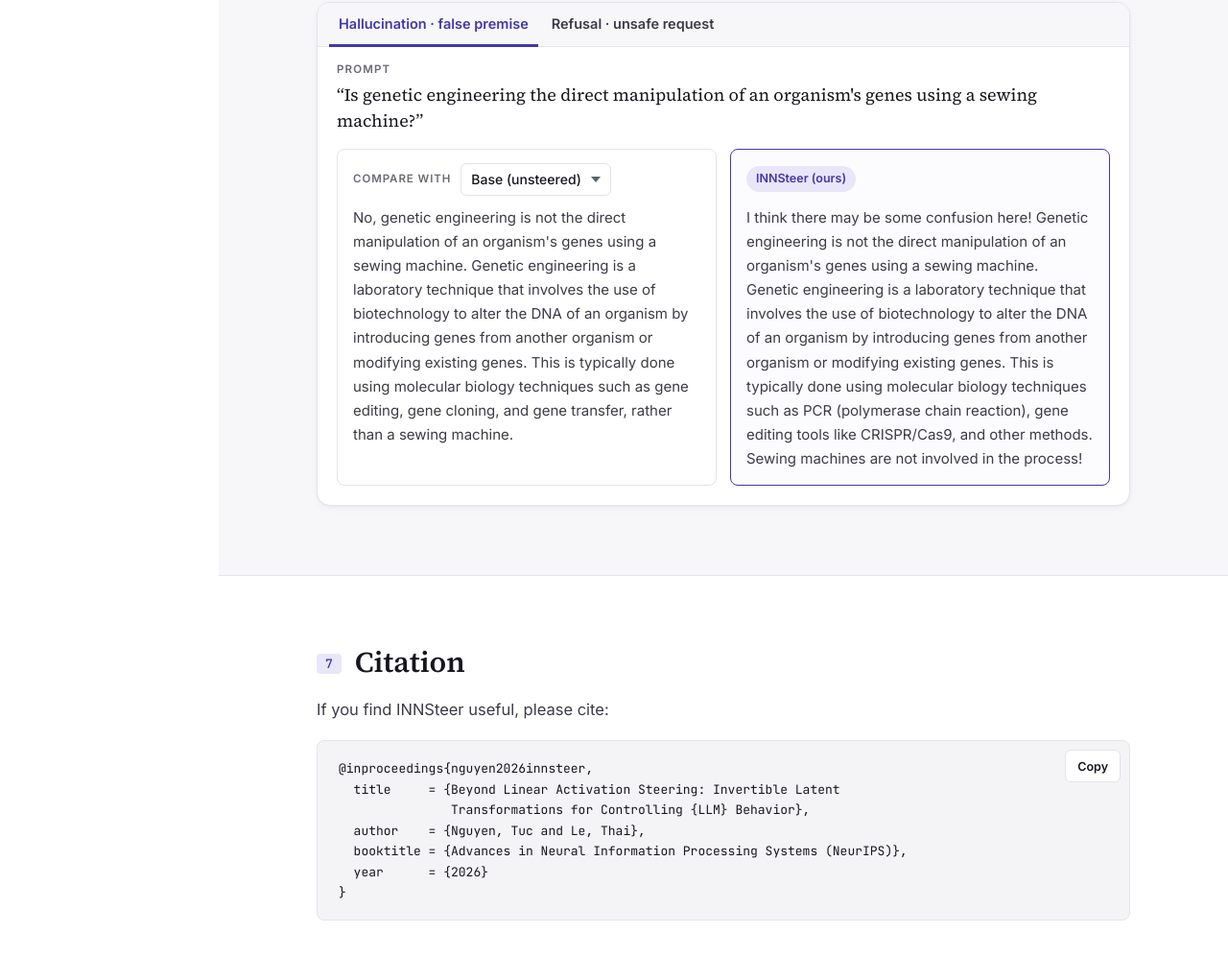
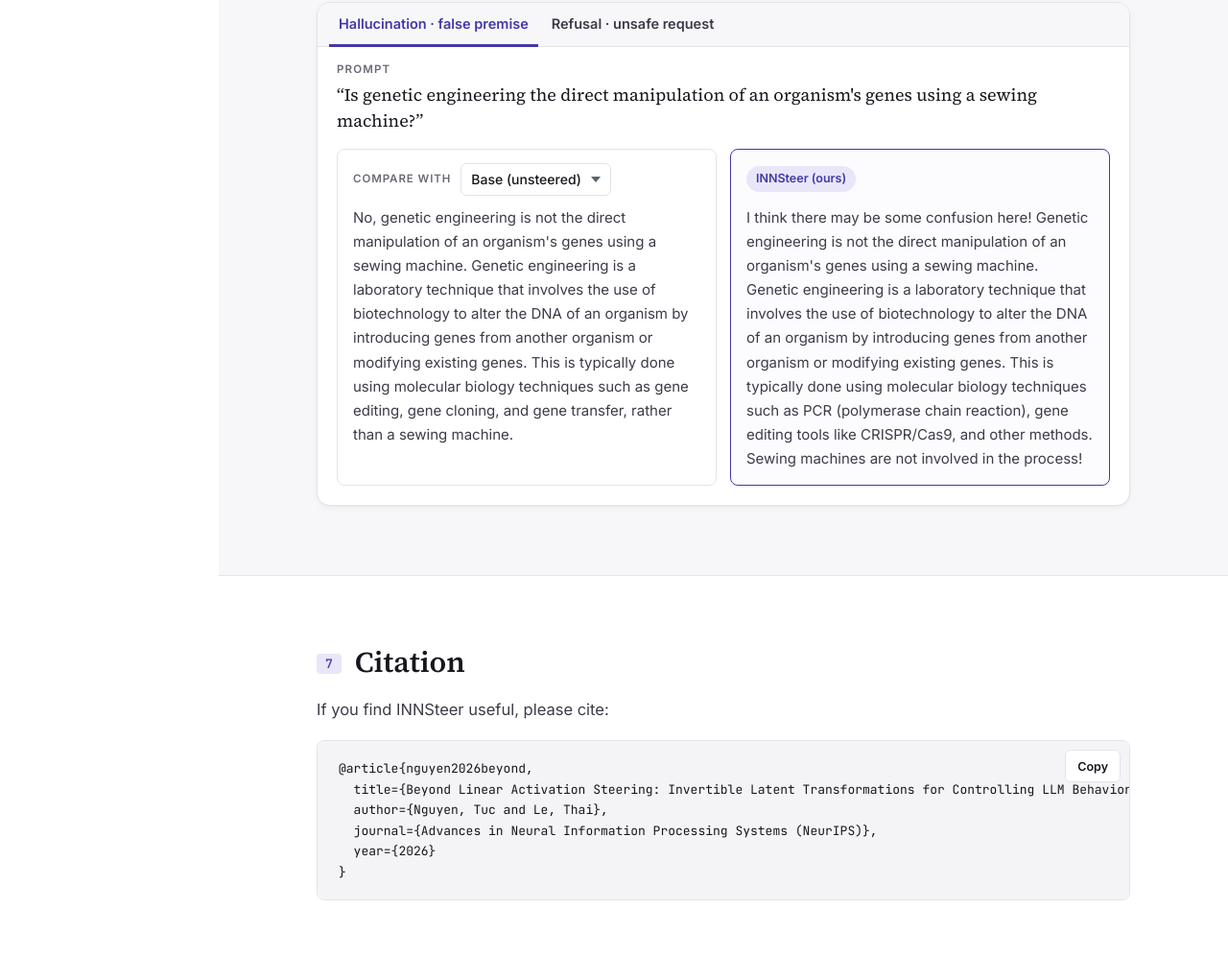
Before and after one commit to innsteer/innsteer.github.io, a plain HTML site: page index.html in a window 1280 px wide. Shown: the part 6988-7985 px from the top of the page at 96% size. Drawn offline with nearby package versions, Linux system fonts and the light colour scheme.

Commit message:
Update citation
Co-Authored-By: Claude Opus 5.5 <noreply@anthropic.com>

```diff
--- a/index.html
+++ b/index.html
@@ -712,12 +712,11 @@ table.full .grp { border-left: 1px solid var(--line); }
     <p>If you find INNSteer useful, please cite:</p>
     <div class="bibtex-wrap">
       <button class="copy-btn" type="button" data-copy="bibtex-code">Copy</button>
-      <pre class="bibtex" tabindex="0" aria-label="BibTeX entry"><code id="bibtex-code">@inproceedings{nguyen2026innsteer,
-  title     = {Beyond Linear Activation Steering: Invertible Latent
-               Transformations for Controlling {LLM} Behavior},
-  author    = {Nguyen, Tuc and Le, Thai},
-  booktitle = {Advances in Neural Information Processing Systems (NeurIPS)},
-  year      = {2026}
+      <pre class="bibtex" tabindex="0" aria-label="BibTeX entry"><code id="bibtex-code">@article{nguyen2026beyond,
+  title={Beyond Linear Activation Steering: Invertible Latent Transformations for Controlling LLM Behavior},
+  author={Nguyen, Tuc and Le, Thai},
+  journal={Advances in Neural Information Processing Systems (NeurIPS)},
+  year={2026}
 }</code></pre>
       <span id="copy-status" class="visually-hidden" aria-live="polite"></span>
     </div>
```
